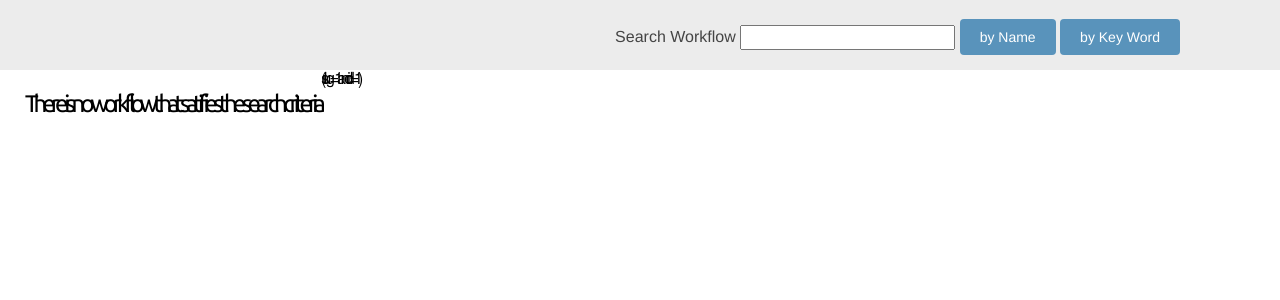
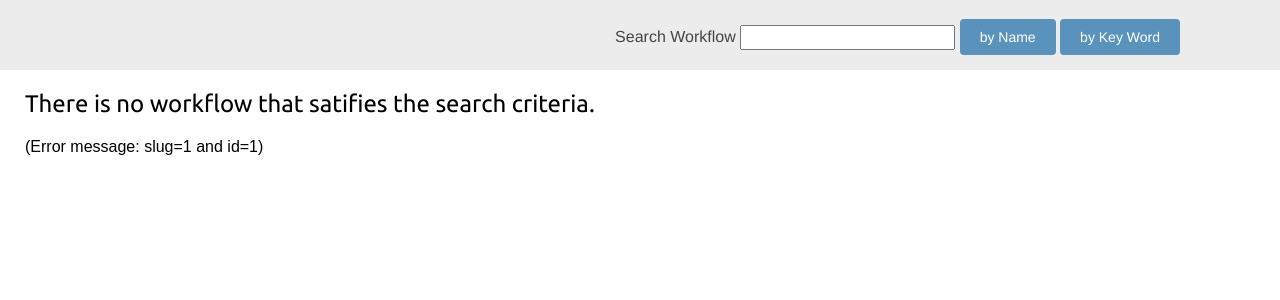
Before and after one commit to rmarabini/scipionWorkflowRepository, a Django app: page /workflow_detail/1/1/ in a window 1280 px wide. Shown: the part 45-345 px from the top of the page. Run offline with Django 3.2, Linux system fonts and the light colour scheme; data that the repository does not hold is empty; some libraries are stand-ins or nearby versions.

Commit message:
protect error message inside a div

```diff
--- a/templates/find/detail.html
+++ b/templates/find/detail.html
@@ -40,8 +40,10 @@
 
     </div>
     {% else %}
-    <h2> There is no workflow that satifies the search criteria </h2>
-    ({{ error }})
+    <div class="pure-u-1">
+        <h2>There is no workflow that satifies the search criteria. </h2>
+    (Error message: {{ error }})
+    </div>
     {% endif %}
 
 </div>
```
